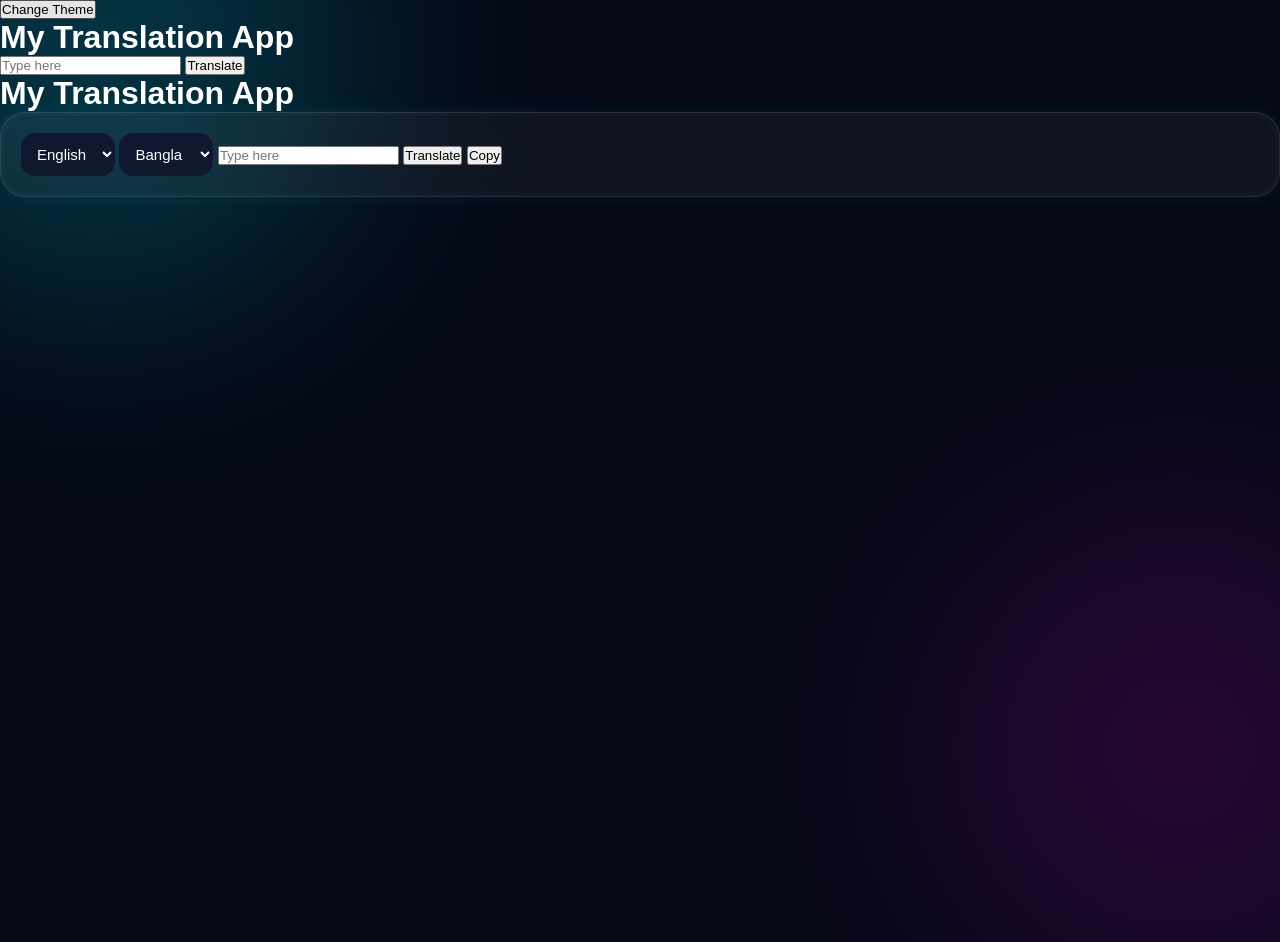
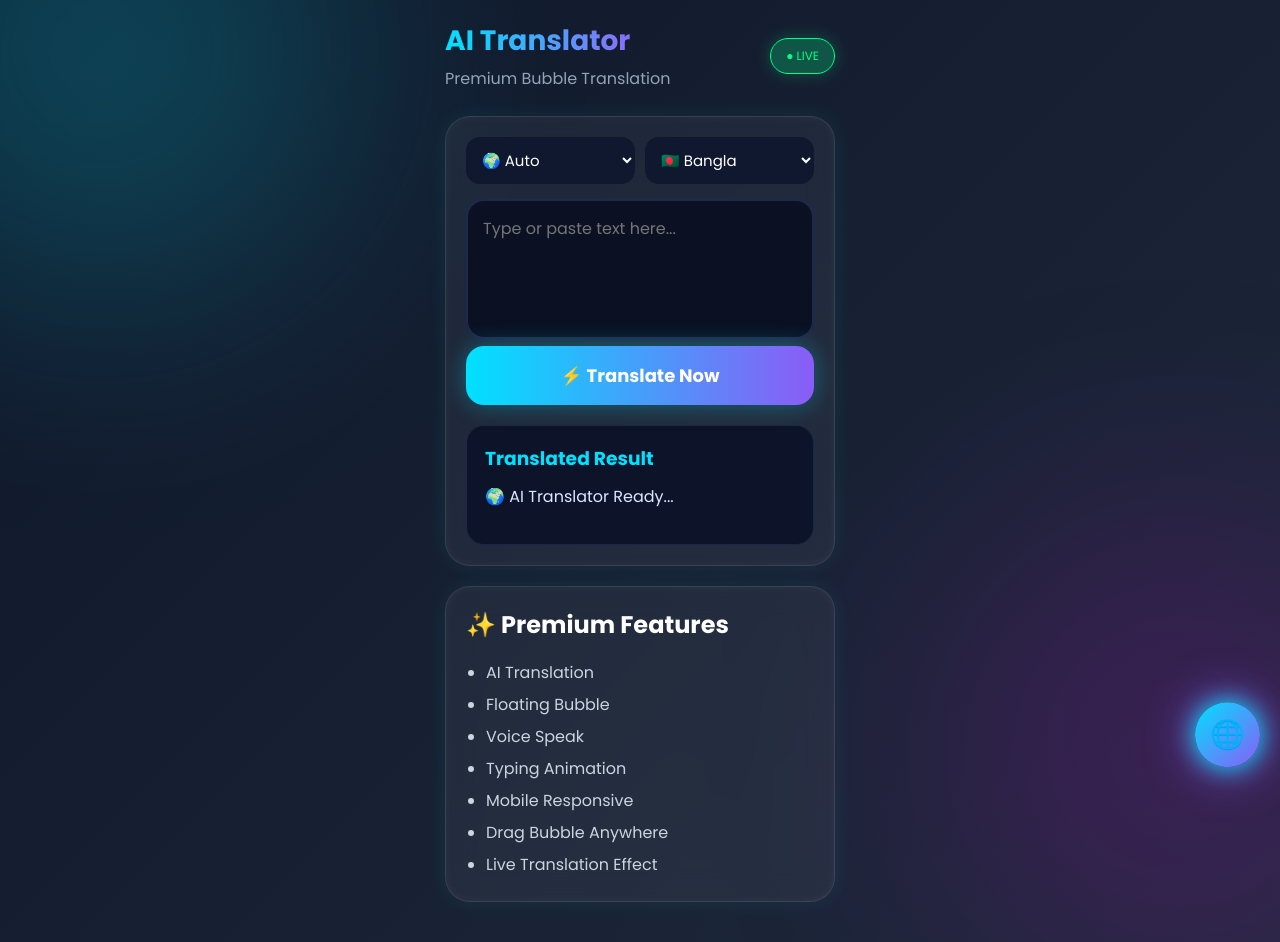
Before and after one commit to SasukeUchiha88/Suc-translation, a plain HTML site: page index.html in a window 1280 px wide. Before the commit the page ends 800 px from the top, so only its background shows below. Drawn offline with Linux system fonts and the light colour scheme.

Commit message:
Enhance index.html with new features and structure
Added meta tags for character set and viewport, updated title and added Google Fonts link. Enhanced structure with new elements for translation features and improved layout.

```diff
--- a/index.html
+++ b/index.html
@@ -1,47 +1,130 @@
 <!DOCTYPE html>
-<html>
-<head><link rel="stylesheet" href="style.css">
-  <title>Suc Translation</title>
+<html lang="en">
+
+<head>
+  <meta charset="UTF-8" />
+  <meta name="viewport" content="width=device-width, initial-scale=1.0" />
+
+  <title>Screen Translator Bubble</title>
+
+  <!-- Google Font -->
+  <link rel="preconnect" href="https://fonts.googleapis.com">
+  <link href="https://fonts.googleapis.com/css2?family=Poppins:wght@300;400;500;600;700;800&display=swap" rel="stylesheet">
+
+  <!-- CSS -->
+  <link rel="stylesheet" href="style.css" />
 </head>
-<body><button onclick="darkmode()">
-Change Theme
-</button>
-  <h1>My Translation App</h1>
 
-  <script src="main.js"></script>
-</body>
-</html>
-<head>
-<link rel="stylesheet" href="style.css">
-<title>Suc Translation</title>
-</head>
-<input type="text" id="text" placeholder="Type here">
+<body>
 
-<button onclick="translateText()">
-Translate
-</button>
+  <!-- Floating Bubble -->
+  <div class="bubble" id="bubble">
+    🌐
+  </div>
 
-<p id="result"></p>
-</body><h1>My Translation App</h1>
+  <!-- Main Container -->
+  <div class="container">
 
+    <!-- Header -->
+    <div class="header">
+
+      <div>
+        <h1 class="logo">AI Translator</h1>
+        <p style="color:#94a3b8; margin-top:4px;">
+          Premium Bubble Translation
+        </p>
+      </div>
+
+      <div class="status">
+        ● LIVE
+      </div>
+
+    </div>
+
+    <!-- Translator Card -->
     <div class="card">
 
+      <!-- Language Selector -->
+      <div class="selects">
+
         <select id="fromLang">
-  <option value="en">English</option>
-  <option value="bn">Bangla</option>
+
+          <option value="auto">🌍 Auto</option>
+          <option value="en">🇺🇸 English</option>
+          <option value="bn">🇧🇩 Bangla</option>
+          <option value="ja">🇯🇵 Japanese</option>
+          <option value="ko">🇰🇷 Korean</option>
+          <option value="hi">🇮🇳 Hindi</option>
+
         </select>
 
         <select id="toLang">
-  <option value="bn">Bangla</option>
-  <option value="en">English</option>
+
+          <option value="bn">🇧🇩 Bangla</option>
+          <option value="en">🇺🇸 English</option>
+          <option value="ja">🇯🇵 Japanese</option>
+          <option value="ko">🇰🇷 Korean</option>
+          <option value="hi">🇮🇳 Hindi</option>
+
         </select>
 
-<input type="text" id="inputText" placeholder="Type here">
+      </div>
 
-<button onclick="translateText()">Translate</button>
+      <!-- Input -->
+      <textarea
+        id="inputText"
+        placeholder="Type or paste text here..."
+      ></textarea>
 
-<button onclick="copyText()">Copy</button>
+      <!-- Button -->
+      <button
+        class="translate-btn"
+        id="translateBtn"
+      >
+        ⚡ Translate Now
+      </button>
 
-<p id="outputText"></p>
+      <!-- Result -->
+      <div class="result">
+
+        <h3>Translated Result</h3>
+
+        <div
+          class="result-text"
+          id="resultText"
+        >
+          🌍 Ready for translation...
+        </div>
 
       </div>
+
+    </div>
+
+    <!-- Features Card -->
+    <div class="card">
+
+      <h2 style="margin-bottom:15px;">
+        ✨ Premium Features
+      </h2>
+
+      <ul style="line-height:2; color:#cbd5e1; padding-left:20px;">
+
+        <li>AI Translation</li>
+        <li>Floating Bubble</li>
+        <li>Voice Speak</li>
+        <li>Typing Animation</li>
+        <li>Mobile Responsive</li>
+        <li>Drag Bubble Anywhere</li>
+        <li>Live Translation Effect</li>
+
+      </ul>
+
+    </div>
+
+  </div>
+
+  <!-- JavaScript -->
+  <script src="main.js"></script>
+
+</body>
+</html>
```
Lines whose indentation alone changed are shown as unchanged.
